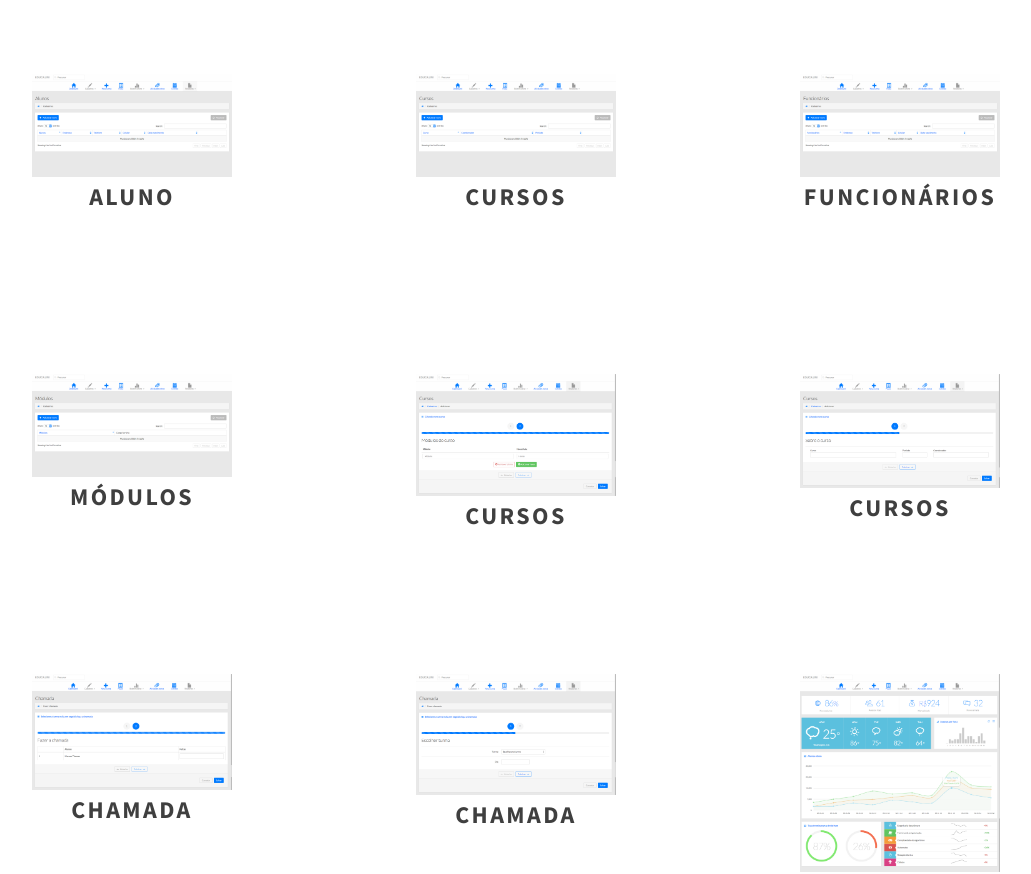
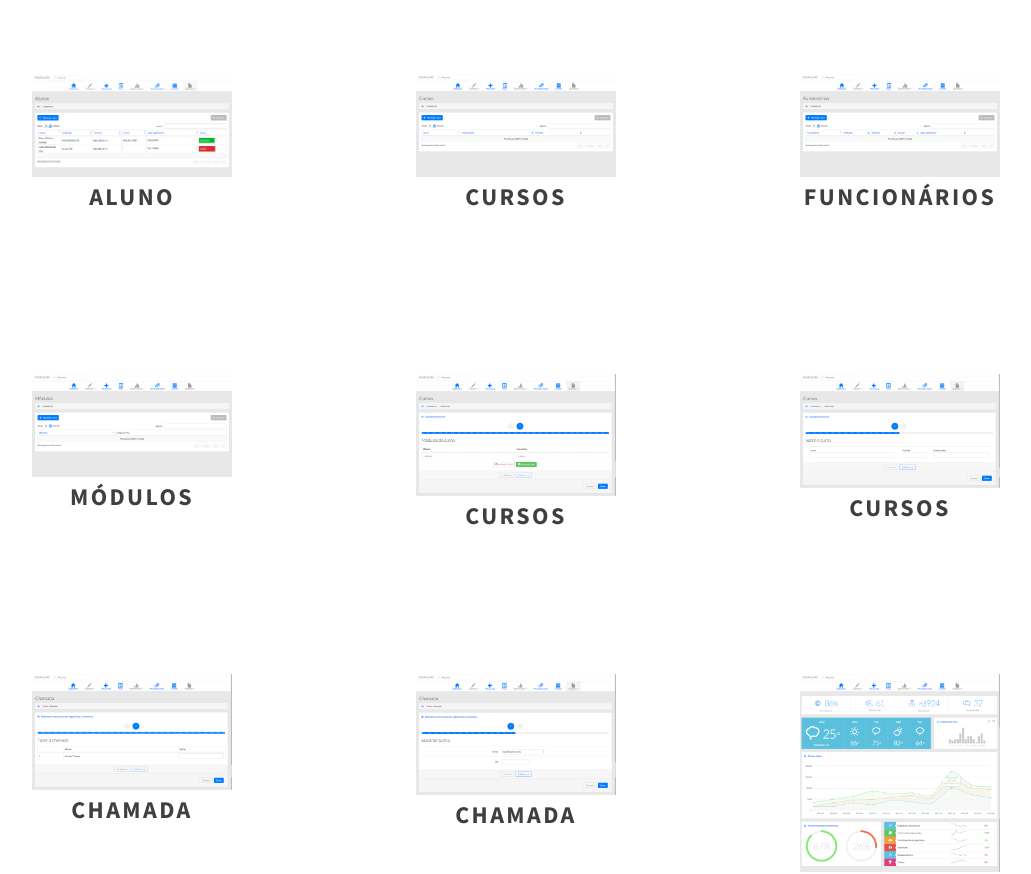
Before and after one commit to mvnthomaz/mvnthomaz.github.io, a plain HTML site: page spc/mockups.html in a window 1280 px wide. Shown: the part 1113-1987 px from the top of the page, without its empty margins (100-1131 px from the left). Drawn offline with Linux system fonts and the light colour scheme.

Commit message:
link lista alunos

```diff
--- a/spc/mockups.html
+++ b/spc/mockups.html
@@ -92,7 +92,7 @@ Released   : 20131201
         </div>
 
         <div class="column4" style="width:32%">
-            <center><a href="arquivos/telas/7_telas.png" class="open_fancy"><img src="arquivos/telas/_7_telas.png" width="200"></a></center>
+            <center><a href="arquivos/telas/7_telas.png" class="open_fancy"><img src="arquivos/telas/7_telas.png" width="200"></a></center>
             <div class="title">
                 <h2>Aluno</h2>
             </div>
```
